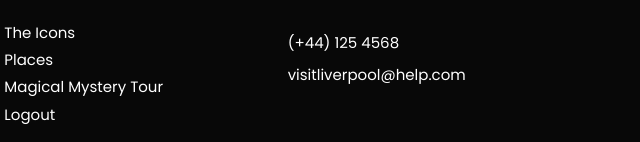
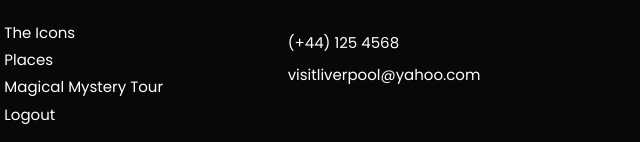
Before and after one commit to Harsharry/Harsharry.github.io, a plain HTML site: page main.html in a window 1280 px wide. Shown: the part 5329-5471 px from the top of the page, 539-1179 px from the left. Drawn offline with nearby package versions, Linux system fonts and the light colour scheme; a script that the page names is missing.

Commit message:
Contact thing...

```diff
--- a/main.html
+++ b/main.html
@@ -372,7 +372,7 @@
                 <h1>Contacts</h1>
                 <div class="contact-info-text">
                     <p>(+44) 125 4568</p>
-                    <p>visitliverpool@help.com</p>
+                    <p>visitliverpool@yahoo.com</p>
                 </div>
             </div>
         </div>
```
Also changed, not shown: icons.html (+1 -1 lines), places.html (+1 -1 lines).
